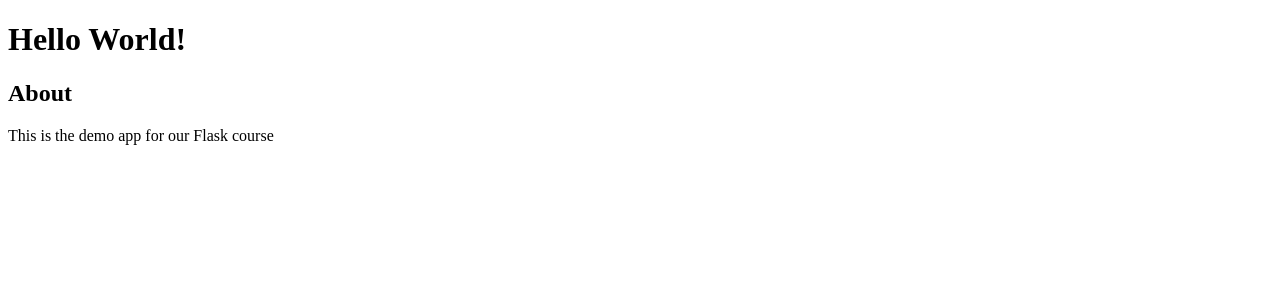
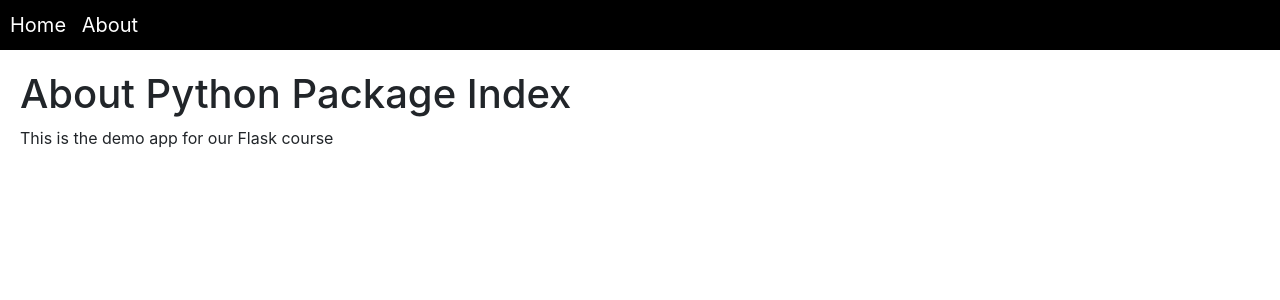
Before and after one commit to willschlitzer/flask-app-talkpython, a Flask app: page /about in a window 1280 px wide. Shown: the top 300 px of the page. Run offline with Flask 2, Linux system fonts and the light colour scheme; some libraries are stand-ins or nearby versions.

Commit message:
Refactor to use _layout.html

```diff
--- /dev/null
+++ b/pypi_org/templates/_layout.html
@@ -0,0 +1,28 @@
+<!DOCTYPE html>
+<html lang="en">
+<head>
+    <meta charset="UTF-8">
+    <title>Python Package Index (demo)</title>
+    <link rel="stylesheet" href="https://stackpath.bootstrapcdn.com/bootstrap/4.1.3/css/bootstrap.min.css" integrity="sha384-MCw98/SFnGE8fJT3GXwEOngsV7Zt27NXFoaoApmYm81iuXoPkFOJwJ8ERdknLPMO" crossorigin="anonymous">
+
+    <link rel="stylesheet" href="static/css/site.css" />
+
+</head>
+<body>
+
+<nav>
+    <a href="/">Home</a>
+    <a href="/about">About</a>
+</nav>
+
+<div class="main_content">
+    {% block main_content %}{% endblock %}
+</div>
+
+
+<script src="https://code.jquery.com/jquery-3.3.1.slim.min.js" integrity="sha384-q8i/X+965DzO0rT7abK41JStQIAqVgRVzpbzo5smXKp4YfRvH+8abtTE1Pi6jizo" crossorigin="anonymous"></script>
+<script src="https://cdnjs.cloudflare.com/ajax/libs/popper.js/1.14.3/umd/popper.min.js" integrity="sha384-ZMP7rVo3mIykV+2+9J3UJ46jBk0WLaUAdn689aCwoqbBJiSnjAK/l8WvCWPIPm49" crossorigin="anonymous"></script>
+<script src="https://stackpath.bootstrapcdn.com/bootstrap/4.1.3/js/bootstrap.min.js" integrity="sha384-ChfqqxuZUCnJSK3+MXmPNIyE6ZbWh2IMqE241rYiqJxyMiZ6OW/JmZQ5stwEULTy" crossorigin="anonymous"></script>
+
+</body>
+</html>
--- a/pypi_org/templates/about.html
+++ b/pypi_org/templates/about.html
@@ -1,23 +1,9 @@
-<!DOCTYPE html>
-<html lang="en">
-<head>
-    <meta charset="UTF-8">
-    <title>Python Package Index (demo)</title>
-</head>
-<body>
-<style>
-    .title {
-        font-weight: bold;
-    }
-</style>
-
-<h1>Hello World!</h1>
-<h2>About</h2>
+{% extends "_layout.html" %}
+{% block main_content %}
+<h1>About Python Package Index</h1>
 
 <div>
     This is the demo app for our Flask course
 </div>
 
-
-</body>
-</html>
+{% endblock %}
```
Also changed, not shown: pypi_org/templates/index.html (+3 -27 lines).
